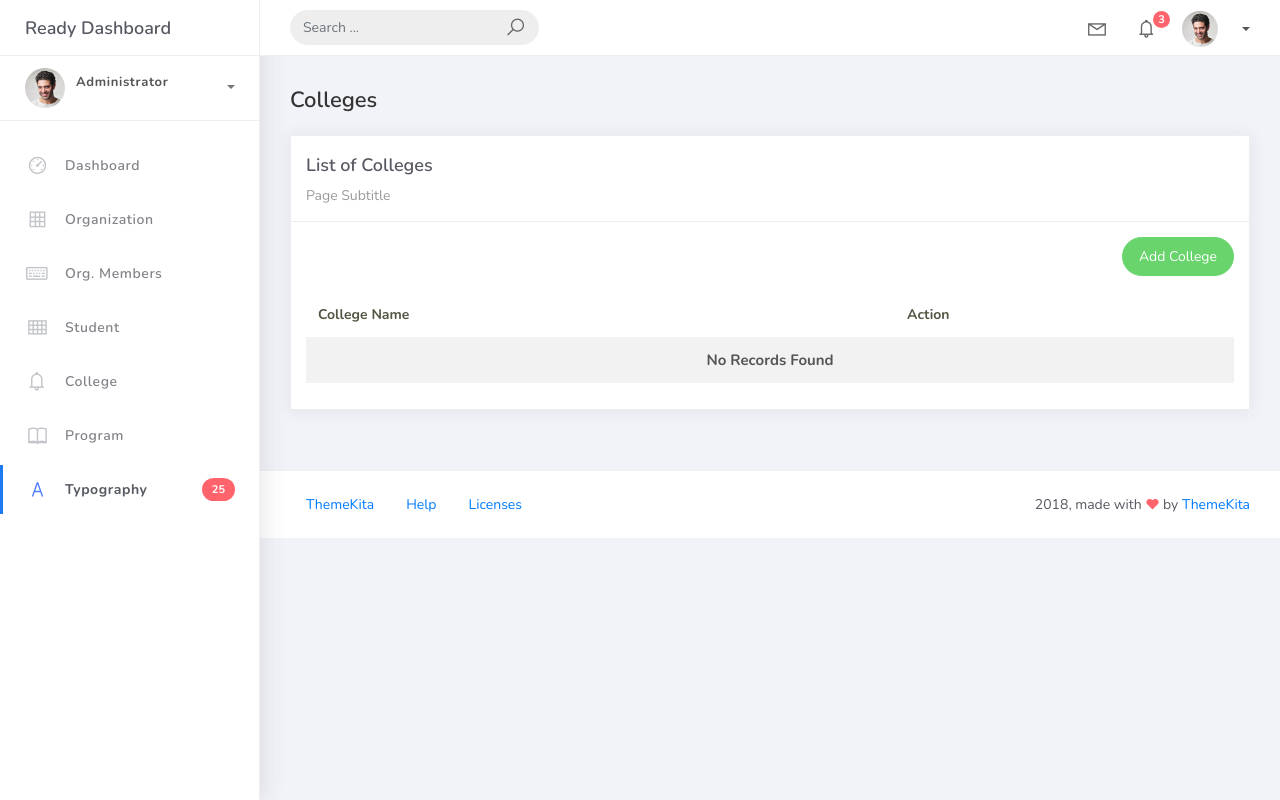
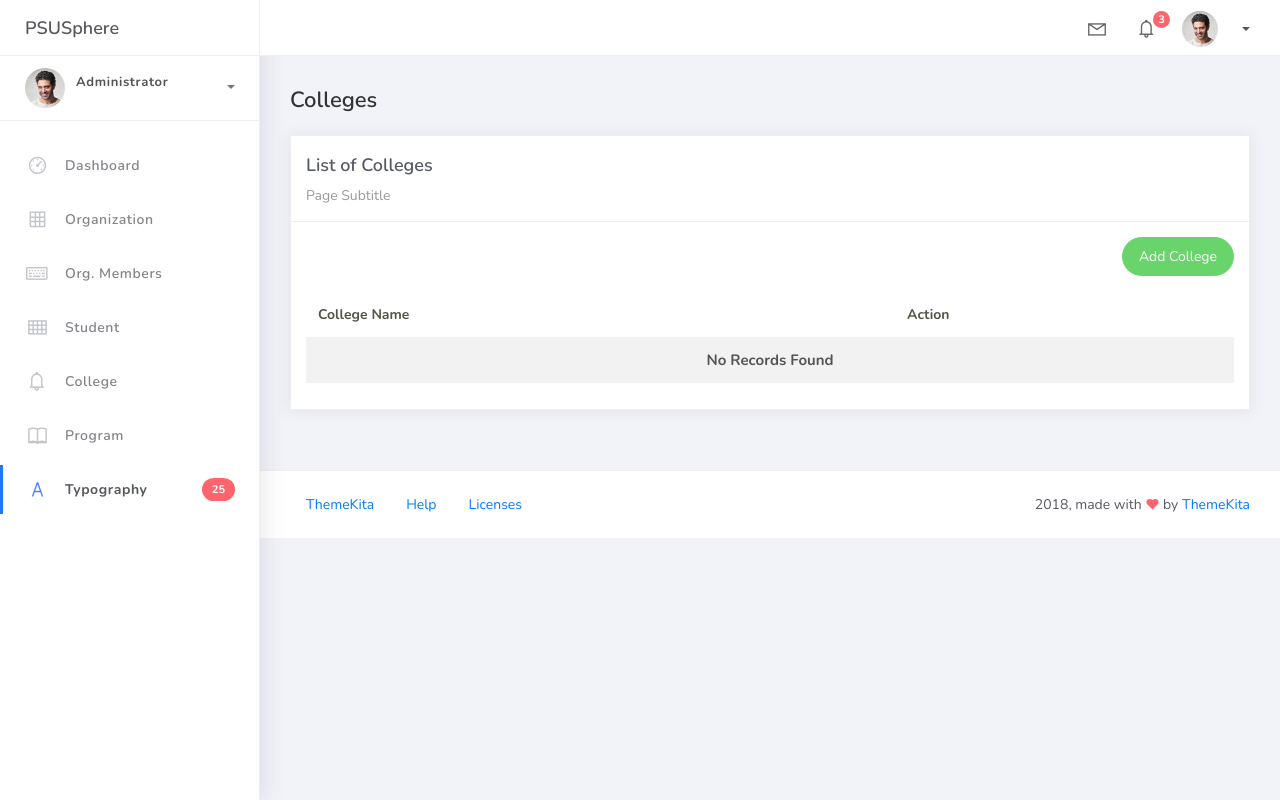
Before and after one commit to Tazz022003/PSUSphere, a Django app: page /college_list/ in a window 1280 px wide. Run offline with Django 4.2, Linux system fonts and the light colour scheme; data that the repository does not hold is empty; some libraries are stand-ins or nearby versions.

Commit message:
modify base.html

```diff
--- a/projectsite/templates/base.html
+++ b/projectsite/templates/base.html
@@ -14,8 +14,9 @@
     <div class="wrapper">
         <div class="main-header">
             <div class="logo-header">
-                <a href="index.html" class="logo">
-                    Ready Dashboard
+                <a href="{% url 'home' %}" class="logo">
+                   PSUSphere
+                </a>
                 </a>
                 <button class="navbar-toggler sidenav-toggler ml-auto" type="button" data-toggle="collapse" data-target="collapse" aria-controls="sidebar" aria-expanded="false" aria-label="Toggle navigation">
                     <span class="navbar-toggler-icon"></span>
@@ -25,15 +26,7 @@
             <nav class="navbar navbar-header navbar-expand-lg">
                 <div class="container-fluid">
 
-                    <form class="navbar-left navbar-form nav-search mr-md-3" action="">
-                        <div class="input-group">
-                            <input type="text" placeholder="Search ..." class="form-control">
-                            <div class="input-group-append">
-                                <span class="input-group-text">
-                                    <i class="la la-search search-icon"></i>
-                                </span>
-                            </div>
-                        </div>
+
                     </form>
                     <ul class="navbar-nav topbar-nav ml-md-auto align-items-center">
                         <li class="nav-item dropdown hidden-caret">
```
